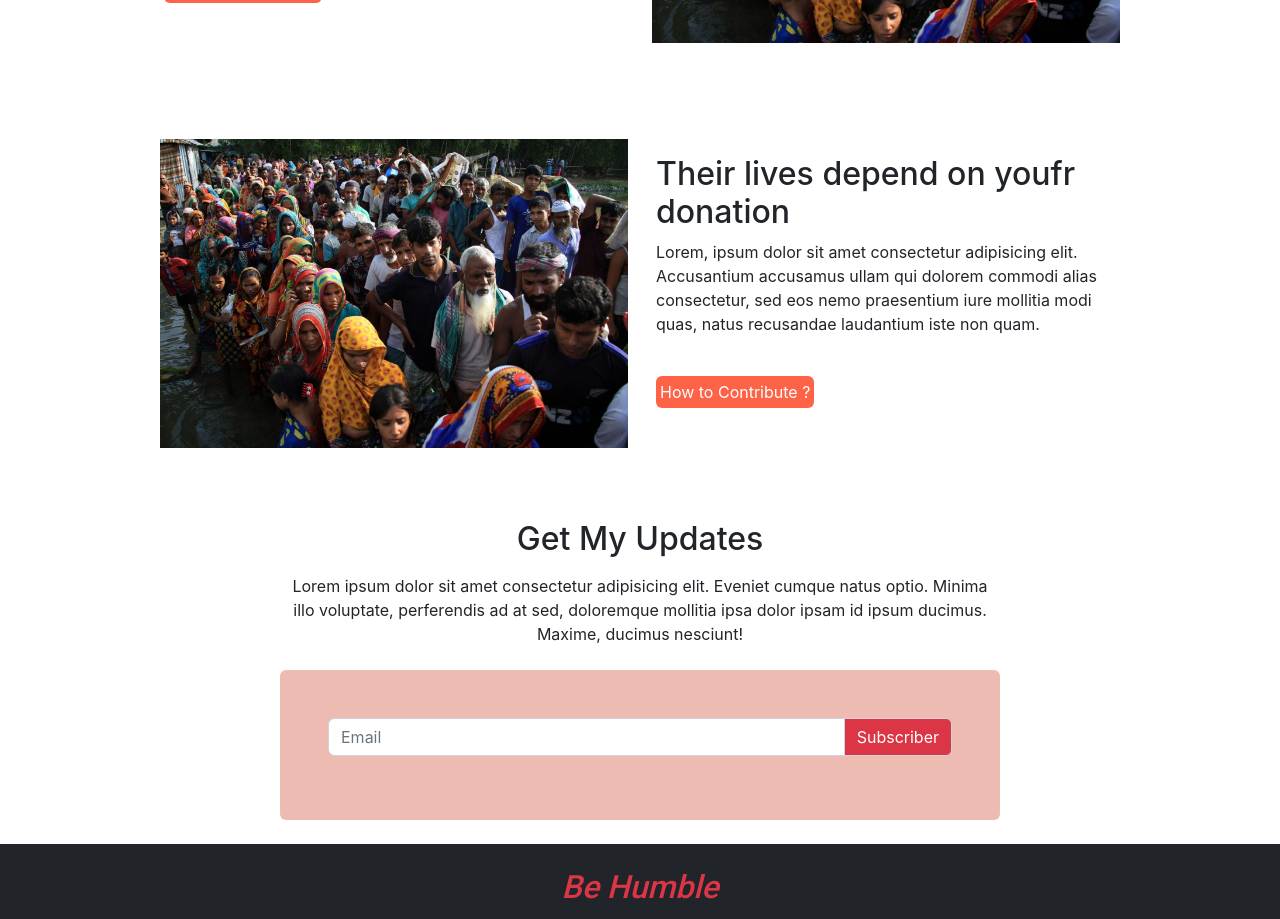
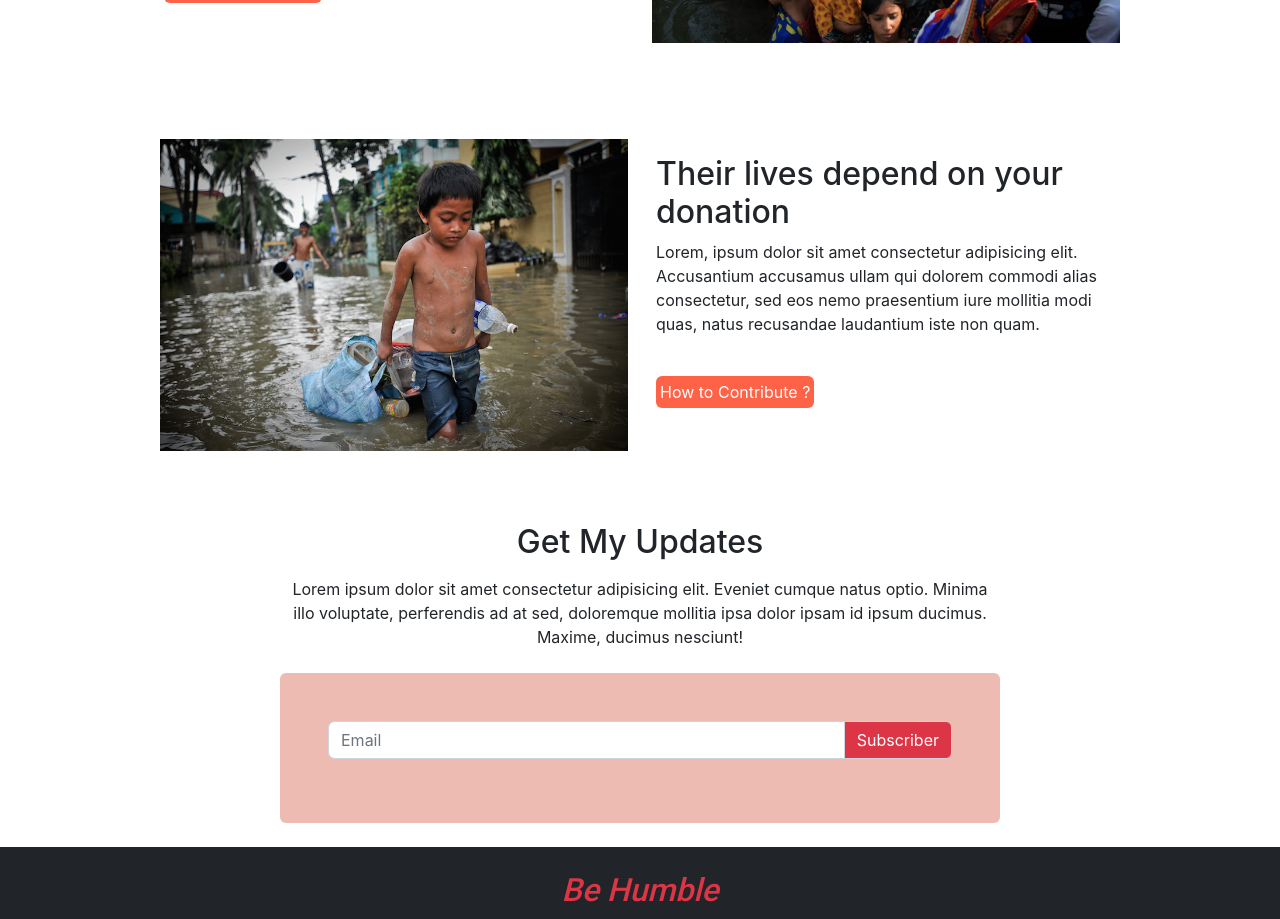
Before and after one commit to RitaM5/Donate-today, a React (Vite) app: page /home in a window 1280 px wide. Shown: the part 1880-2799 px from the top of the page. Built offline with nearby package versions, Linux system fonts and the light colour scheme.

Commit message:
footer edited

```diff
--- a/src/App.jsx
+++ b/src/App.jsx
@@ -16,7 +16,6 @@ function App() {
         <Route path="/home" element={<Home></Home>}></Route>
         <Route path="*" element={<NotFound></NotFound>}></Route>
       </Routes>
-      <Footer></Footer>
     </div>
   )
 }
--- a/src/Components/Donate/Donate.jsx
+++ b/src/Components/Donate/Donate.jsx
@@ -89,12 +89,12 @@ const Donate = () => {
                     <div className="col-lg-6 col-md-6 col-12">
                         <img
                             className="d-block image w-100 h-100"
-                            src="../../../Public/image/pic7.jpg"
+                            src="../../../Public/image/pic10.jpg"
                             alt="First slide"
                         />
                     </div>
                     <div className="col-lg-6 col-md-6 col-12 p-3">
-                        <h2>Their lives depend on youfr donation</h2>
+                        <h2>Their lives depend on your donation</h2>
                         <p>Lorem, ipsum dolor sit amet consectetur adipisicing elit. Accusantium accusamus ullam qui dolorem commodi alias consectetur, sed eos nemo praesentium iure mollitia modi quas, natus recusandae laudantium iste non quam.</p>
                         <Link className="text-white link-2 p-1 my-4 rounded">How to Contribute ?</Link>
                     </div>
--- a/src/Components/Footer/Footer.jsx
+++ b/src/Components/Footer/Footer.jsx
@@ -2,7 +2,7 @@ import React from 'react';
 import './Footer.css'
 const Footer = () => {
     return (
-        <div className="bg-dark text-center p-4">
+        <div className="bg-dark footer text-center p-4">
             <h2 className="text-center text-danger footer-h">Be Humble</h2>
             <p className="text-white text-center">Instagram</p>
         </div>
--- a/src/Components/Home/Home.jsx
+++ b/src/Components/Home/Home.jsx
@@ -2,6 +2,7 @@ import React from 'react';
 import Carousel from 'react-bootstrap/Carousel';
 import { Link } from 'react-router-dom';
 import Donate from '../Donate/Donate';
+import Footer from '../Footer/Footer';
 import './Home.css'
 const Home = () => {
     return (
@@ -51,6 +52,7 @@ const Home = () => {
                 </Carousel.Item>
             </Carousel>
             <Donate></Donate>
+            <Footer></Footer>
         </div>
     );
 };
--- a/src/Components/NotFound/NotFound.jsx
+++ b/src/Components/NotFound/NotFound.jsx
@@ -1,10 +1,10 @@
 import React from 'react';
-
+import './NotFound.css'
 const NotFound = () => {
     return (
-        <div>
+        <div className="pt-5 text-center">
             <h1>404</h1>
-            <p>that page you are looking this page not found</p>
+            <p className="text-center">that page you are looking this page not found</p>
         </div>
     );
 };
```
Also changed, not shown: src/Components/Footer/Footer.css (line endings or trailing spaces), src/Components/Home/Home.css (line endings or trailing spaces), src/Components/NotFound/NotFound.css (added).
